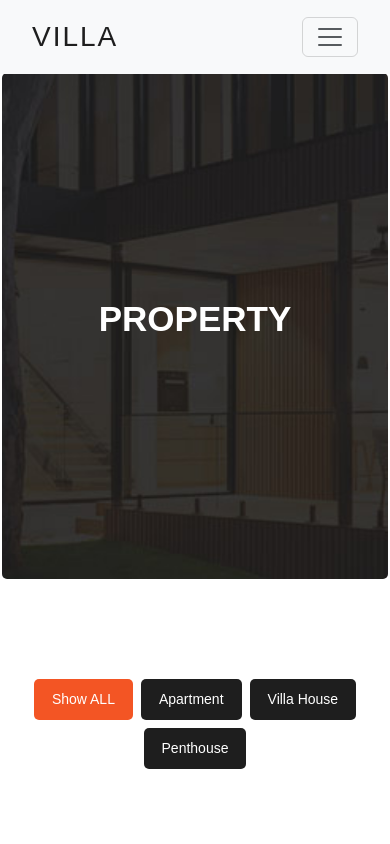
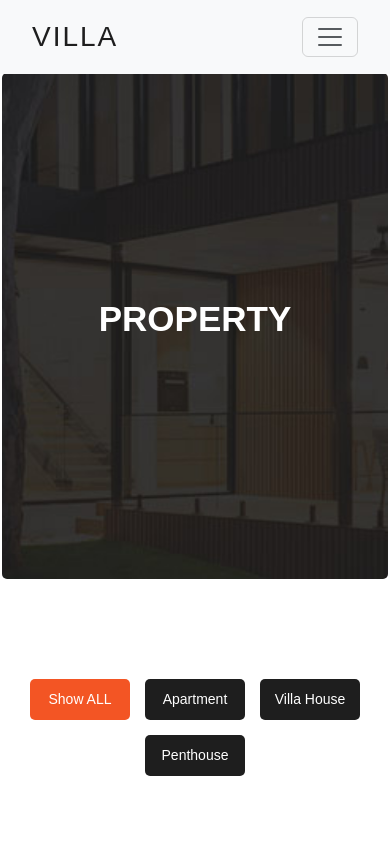
Before and after one commit to Engabdullahaljamal/Task2_Villa, a React (Vite) app: page /Task3_Villa/Property in a window 390 px wide. Shown: the top 844 px of the page. Built offline with nearby package versions, Linux system fonts and the light colour scheme.

Commit message:
new update

```diff
--- a/src/component/BestDealSec/BestDealSec.css
+++ b/src/component/BestDealSec/BestDealSec.css
@@ -27,6 +27,7 @@
     justify-content: center;
     align-items: center;
     gap: 25px;
+    flex-wrap: wrap;
 }
 
 .best_deal_sec button,
@@ -127,12 +128,20 @@
 @media screen and (max-width:500px) {
 
     .button_container {
-        gap: 8px;
-        flex-wrap: wrap;
+        gap: 15px;
+
     }
 
     .button_container button {
+        width: 100px !important;
+        padding: 10px 0px;
+    }
+
+    .single_property .button_container {}
+
+    .button_container button {
         font-size: 14px;
+
     }
 
     .best_title_container {
@@ -151,13 +160,12 @@
 
     .button_container {
         flex-direction: column;
-        gap: 20px;
 
     }
 
-    .button_container button {
+    /* .button_container button {
         min-width: 120px !important;
-    }
+    } */
 
     .best_deal_sec {
         padding: 100px 0px;
--- a/src/pages/ContactUS/ContactUs.css
+++ b/src/pages/ContactUS/ContactUs.css
@@ -76,6 +76,7 @@
     .contact_page .message_form {
         width: 95%;
         padding: 20px;
+        gap: 15px;
     }
 
     .contact_page .message_form div,
```
